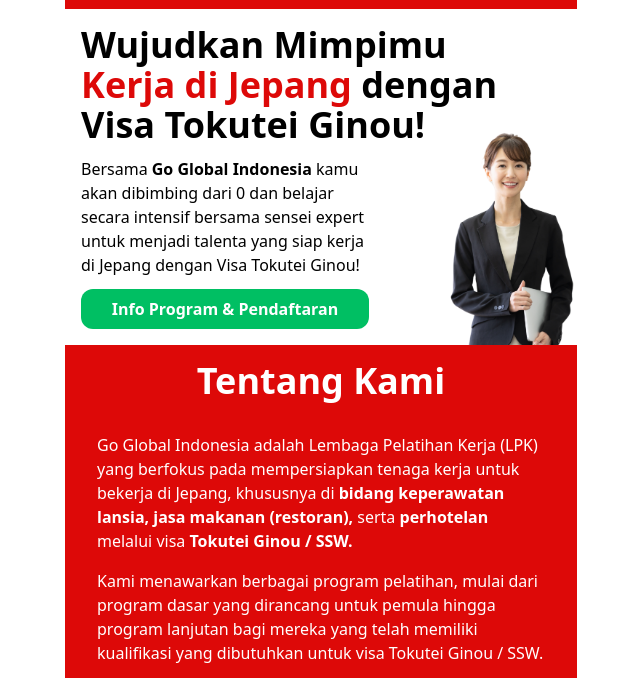
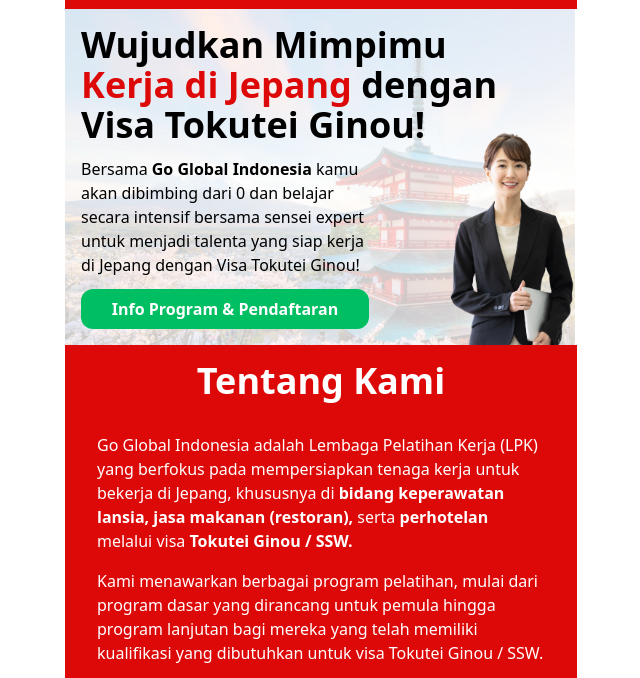
Before and after one commit to laksanii/laksanii.github.io, a plain HTML site: page LP/LP-GO/index.html in a window 1280 px wide. Shown: the part 77-755 px from the top of the page, without its empty margins (319-959 px from the left). Drawn offline with Linux system fonts and the light colour scheme.

Commit message:
fix: css bg

```diff
--- a/LP/LP-GO/index.html
+++ b/LP/LP-GO/index.html
@@ -17,7 +17,7 @@
         </nav>
 
         <!-- Hero -->
-        <section class="p-4 relative bg-[url('./assets/1.png')] bg-cover bg-no-repeat">
+        <section class="p-4 relative bg-hero bg-cover bg-no-repeat">
             <div class="absolute w-32 bottom-0 right-0">
                 <img src="./assets/2.png" alt="Hero">
             </div>
```
Also changed, not shown: LP/LP-GO/styles.css.
